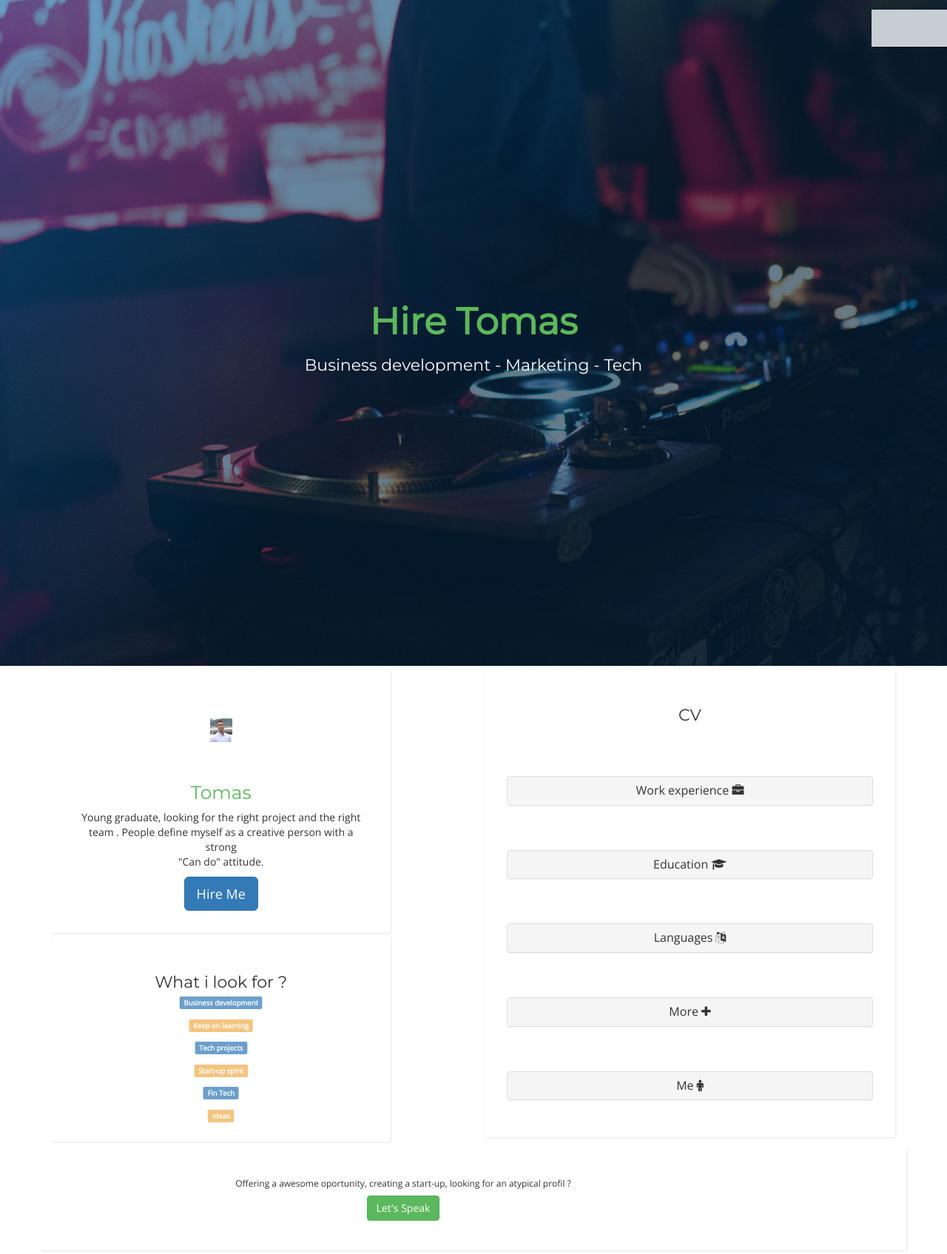
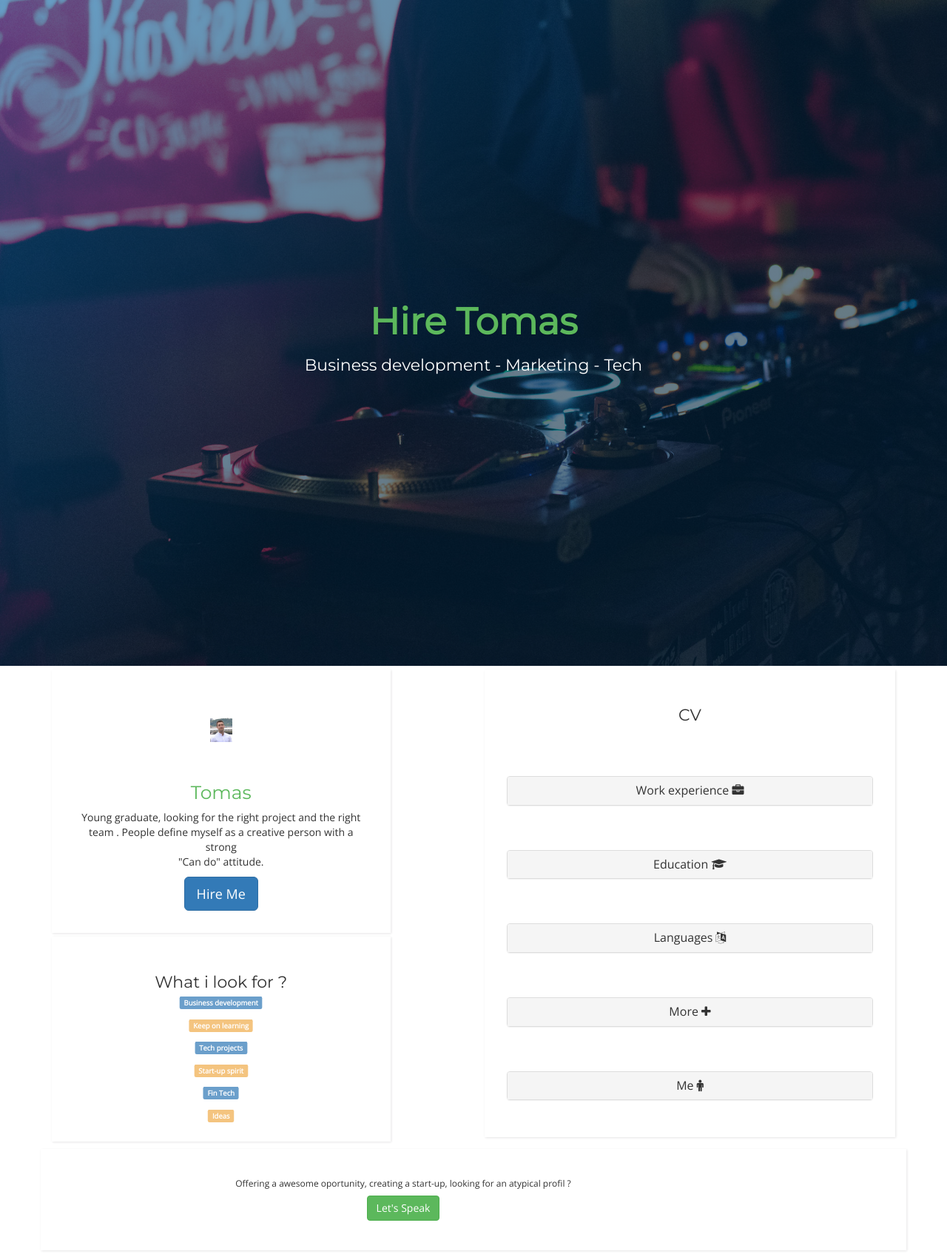
Before and after one commit to tomas1433/se, a Jekyll site: the page index.html, which Jekyll copies as it is, in a window 1280 px wide. Shown: the whole page at 74% size. Built offline with Jekyll 4.4.1, drawn with Linux system fonts in a browser that asks for light colours; nearby versions of some CDN libraries; some web fonts are replaced.

Commit message:
Update index.html

```diff
--- a/index.html
+++ b/index.html
@@ -34,7 +34,7 @@
 
 </head>
 <body>
-<nav class="navbar navbar-default navbar-fixed-top nav">
+<nav class="">
   <div class="container">
 
 <!-- <div class="nav-droit">
```
